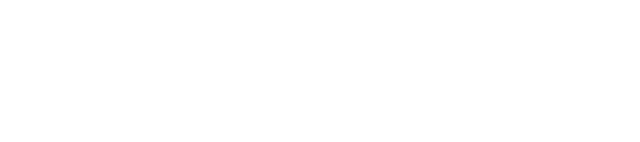
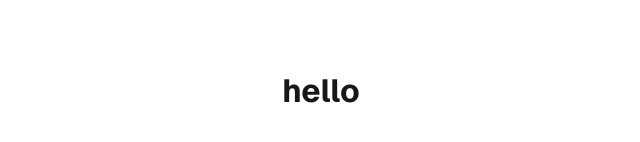
Before and after one commit to immustafa37/learn-next, a Next.js app: page / in a window 1280 px wide. Shown: the part 310-452 px from the top of the page, without its empty margins (319-959 px from the left). Built offline with nearby package versions, Linux system fonts and the light colour scheme.

Commit message:
2 - Reuse components

```diff
--- a/src/app/page.js
+++ b/src/app/page.js
@@ -5,6 +5,15 @@ export default function Home() {
   return (
     <div className={styles.page}>
       <h1>home</h1>
+      <User />
     </div>
   );
 }
+
+const User = ()=>{
+  return (
+    <div>
+      <h1>hello</h1>
+    </div>
+  )
+}
```
